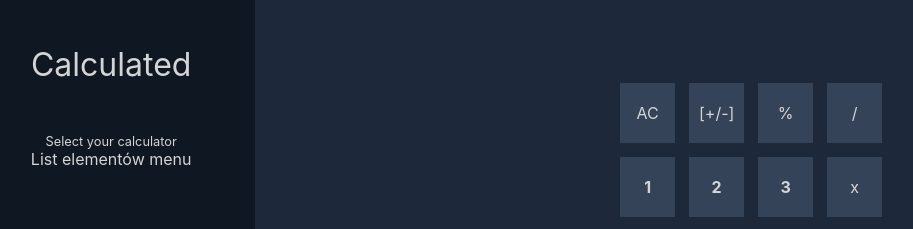
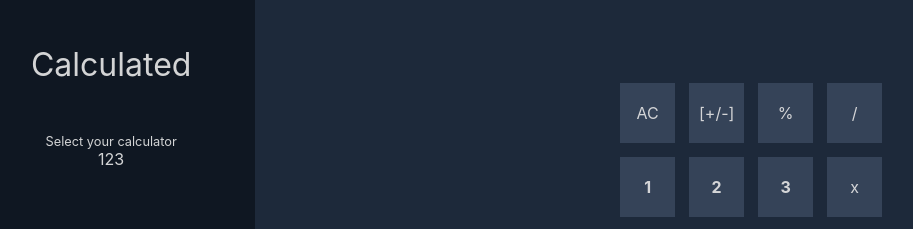
Before and after one commit to MathewLaskowski/calcapp, a React (Create React App) app: page / in a window 1280 px wide. Shown: the top 229 px of the page, without its empty margins (33-946 px from the left). Built offline with nearby package versions, Linux system fonts and the light colour scheme.

Commit message:
add Icon menu list component

```diff
--- /dev/null
+++ b/src/components/menu-list/menu-list.styles.tsx
@@ -0,0 +1,3 @@
+import styled from 'styled-components'
+
+export const Icon = styled.div``
--- a/src/components/menu-list/menu-list.tsx
+++ b/src/components/menu-list/menu-list.tsx
@@ -1,5 +1,10 @@
 import React from 'react'
+import { Icon } from './menu-list.styles'
 
-const MenuList = () => <div>List elementów menu</div>
+const MenuList = () => (
+  <div>
+    <Icon>123</Icon>
+  </div>
+)
 
 export default MenuList
```
